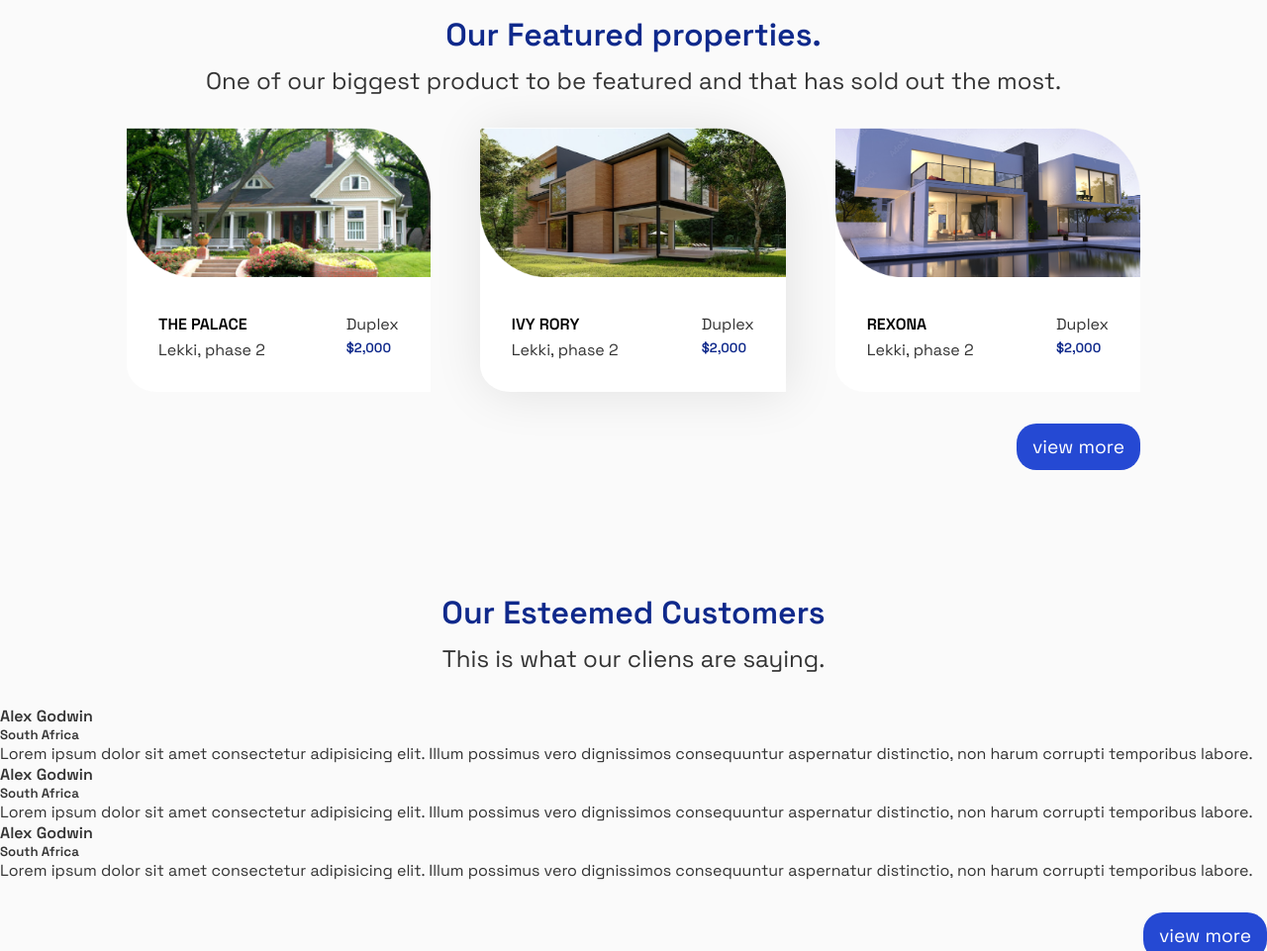
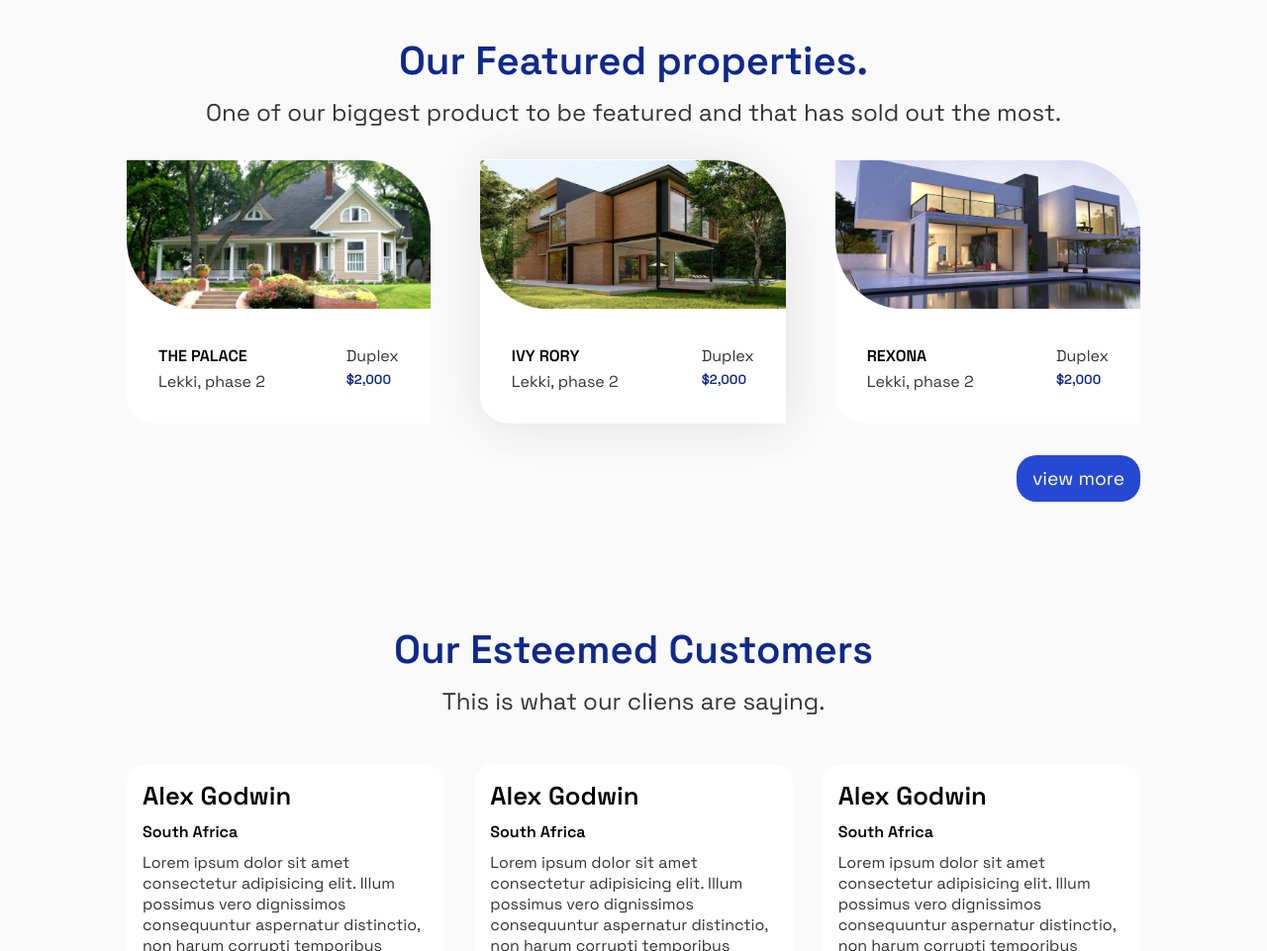
Before and after one commit to brianinq/prep_week1_project, a plain HTML site: page index.html in a window 1280 px wide. Shown: the part 2451-3412 px from the top of the page at 99% size. Drawn offline with Linux system fonts and the light colour scheme.

Commit message:
Add testimonials section styles

```diff
--- a/assets/css/style.css
+++ b/assets/css/style.css
@@ -138,7 +138,7 @@ transform: rotate(45deg);
 }
 .products h2{
     color: #0F298B;
-    font-size: 2.5rem;
+    font-size: 3rem;
     padding-bottom: 20px;
 }
 .how-it-works{
@@ -146,7 +146,7 @@ transform: rotate(45deg);
 }
 .how-it-works h3{
     color:#0F298B;
-    font-size: 2rem;
+    font-size: 2.5rem;
     padding: 10px;
 }
 .how-it-works p{
@@ -230,7 +230,7 @@ transform: rotate(45deg);
 }
 .tagline h3{
     color: #0F298B;
-    font-size: 2rem;
+    font-size: 2.5rem;
     padding: .7rem 0;
 }
 .tagline p{
@@ -272,3 +272,28 @@ transform: rotate(45deg);
     border-radius: 20px;
     margin: 2rem 0;
 }
+.testimonials{
+    width: 80vw;
+    margin: 1rem auto;
+}
+.customers{
+    display: flex;
+    margin: 1rem 0;
+}
+
+.customer{
+    background: #fff;
+    padding: 1rem;
+    border-radius: 20px;
+}
+.customer:nth-child(2){
+    margin: 0 30px;
+}
+.customer h4, .customer h5{
+    color: #000;
+    padding-bottom: 10px;
+    font-size: 1rem;
+}
+.customer h4{
+    font-size: 1.6rem;
+}
```
